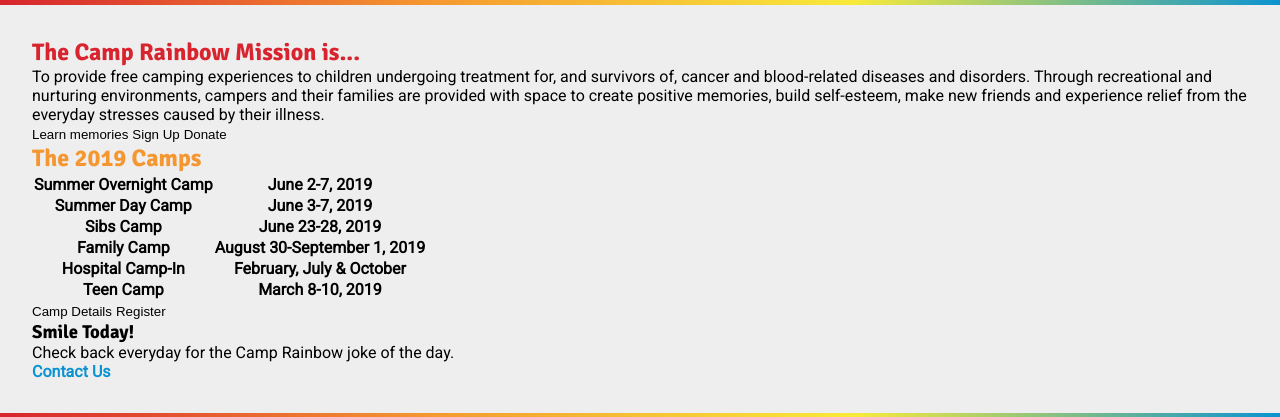
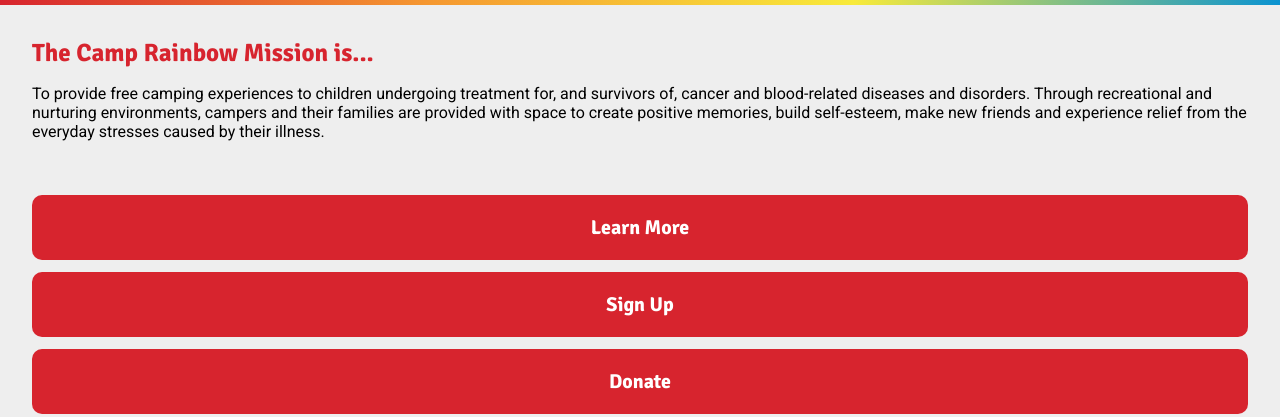
Before and after one commit to siarraprice/p2-price-siarra, a plain HTML site: page index.html in a window 1280 px wide. Shown: the part 92-509 px from the top of the page. Drawn offline with nearby package versions, Linux system fonts and the light colour scheme.

Commit message:
Updated styling to main page

```diff
--- a/index.html
+++ b/index.html
@@ -68,7 +68,7 @@
 			<section class="main-info">
 				<h1>The Camp Rainbow Mission is...</h1>
 				<p>To provide free camping experiences to children undergoing treatment for, and survivors of, cancer and blood-related diseases and disorders. Through recreational and nurturing environments, campers and their families are provided with space to create positive memories, build self-esteem, make new friends and experience relief from the everyday stresses caused by their illness.</p>
-				<button type="button" name="button" class="red-btn">Learn memories</button>
+				<button type="button" name="button" class="red-btn">Learn More</button>
 				<button type="button" name="button" class="red-btn">Sign Up</button>
 				<button type="button" name="button" class="red-btn">Donate</button>
 			</section>
@@ -81,29 +81,29 @@
 				<h2>The 2019 Camps</h2>
 				<table>
 					<tr>
-						<th>Summer Overnight Camp</th>
-						<th>June 2-7, 2019</th>
+						<th class="camp-name">Summer Overnight Camp</th>
+						<th class="camp-date">June 2-7, 2019</th>
 					</tr>
 					<tr>
-						<th>Summer Day Camp</th>
-						<th>June 3-7, 2019</th>
+						<th lass="camp-name">Summer Day Camp</th>
+						<th class="camp-date">June 3-7, 2019</th>
 					</tr>
 					<tr>
-						<th>Sibs Camp</th>
-						<th>June 23-28, 2019</th>
+						<th lass="camp-name">Sibs Camp</th>
+						<th class="camp-date">June 23-28, 2019</th>
 					</tr>
 
 					<tr>
-						<th>Family Camp</th>
-						<th>August 30-September 1, 2019</th>
+						<th lass="camp-name">Family Camp</th>
+						<th class="camp-date">August 30-September 1, 2019</th>
 					</tr>
 					<tr>
-						<th>Hospital Camp-In</th>
-						<th>February, July & October</th>
+						<th lass="camp-name">Hospital Camp-In</th>
+						<th class="camp-date">February, July & October</th>
 					</tr>
 					<tr>
-						<th>Teen Camp</th>
-						<th>March 8-10, 2019</th>
+						<th lass="camp-name">Teen Camp</th>
+						<th class="camp-date">March 8-10, 2019</th>
 					</tr>
 				</table>
 
@@ -141,11 +141,13 @@
 				<img src="images/icon-twitter.png" alt="Twitter" title="Twitter">
 			</div>
 
-			<div class="footer-contact">
+			<div class="footer-contact-1">
 				<p>Camp Rainbow Foundation</p>
 				<p>13990 Olive Boulevard, Suite 201</p>
 				<p>Chesterfield, MO 63017</p>
+			</div>
 
+			<div class="footer-contact-2">
 				<p>Phone: 314.469.8035</p>
 				<p>Fax: 314.469.8036</p>
 				<p>Email: info@camprainbow.com</p>
--- a/styles.css
+++ b/styles.css
@@ -44,8 +44,9 @@ main {
 	padding: 2rem;
 }
 
-h1, h2, h3 {
+h1, h2, h3, h4 {
 	font-family: 'Signika', sans-serif;
+	font-size: 25px;
 }
 
 h1 {
@@ -63,6 +64,9 @@ h4 {
 
 /* NAV */
 
+header {
+	overflow-x: hidden;
+}
 
 nav {
 	display: flex;
@@ -76,6 +80,7 @@ nav {
 		);
 	font-family: 'Signika', sans-serif;
 	padding: 2vh 0;
+	overflow-x: hidden;
 }
 
 .logo img {
@@ -86,6 +91,7 @@ nav {
 	display: flex;
 	justify-content: space-around;
 	width: 40%;
+	overflow-x: hidden;
 }
 
 header nav ul li {
@@ -100,12 +106,15 @@ header nav ul li.sub-menu:before {
 	line-height: 29px;
 	color: black;
 	right: -16px;
+	overflow-x: hidden;
 }
 
 header nav ul li.active.sub-menu:before {
 	content: '\f0de';
 	font-family: fontAwesome;
 	line-height: 37px;
+	overflow-x: hidden;
+
 }
 
 header nav ul li ul {
@@ -171,6 +180,11 @@ header nav ul li ul li {
 		width: 50%;
 		transform: translateX(100%);
 		transition: 0.5s ease-in;
+		overflow-x: hidden;
+	}
+
+	ul.nav-links {
+		overflow-x: hidden;
 	}
 
 	.nav-links li {
@@ -190,6 +204,11 @@ header nav ul li ul li {
 		width: 100%;
 	}
 
+	.sub-menu a {
+		justify-content: center;
+		text-align: center;
+	}
+
 
 }
 /* END NAV MEDIA QUERIES */
@@ -197,6 +216,7 @@ header nav ul li ul li {
 .nav-active {
 	transform: translateX(0%);
 	margin-top: 30px;
+	overflow: hidden;
 }
 
 @keyframes navLinkFade{
@@ -224,6 +244,43 @@ header nav ul li ul li {
 
 
 
+button {
+	font-family: 'Signika', sans-serif;
+	color: white;
+	font-size: 20px;
+	background: black;
+	padding: 20px;
+	width: 100%;
+	margin: 0.3em 0;
+	border-radius: 10px;
+}
+
+.red-btn {
+	background: #d7242e;
+}
+
+
+.main-info p {
+	padding: 1em 0 3em 0;
+}
+
+.orange-btn {
+	background: #f59730;
+}
+
+table {
+	width: 100%;
+}
+
+
+.main-camps th {
+	text-align: left;
+	padding-top: 15px;
+}
+
+.main-camps .camp-date {
+	padding-left: 50px;
+}
 
 footer {
 	background-color: #eeeeee;
@@ -238,7 +295,7 @@ footer {
 }
 
 .footer-img img {
-	max-width: 50%;
+	max-width: 30%;
 }
 
 .social {
@@ -248,9 +305,10 @@ footer {
 height: 40px;
 }
 
-.footer-contact {
-	text-align: left;
-	padding: 0 89px;
+.footer-contact-1, .footer-contact-2 {
+	text-align: center;
+	padding: 1em 0;
+
 }
 
 .footer-contact p {
```
